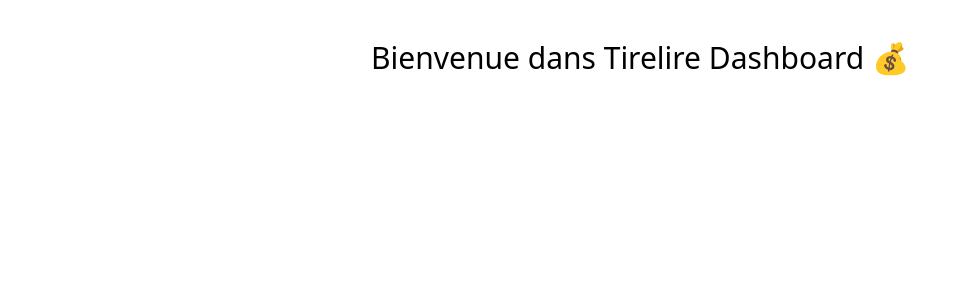
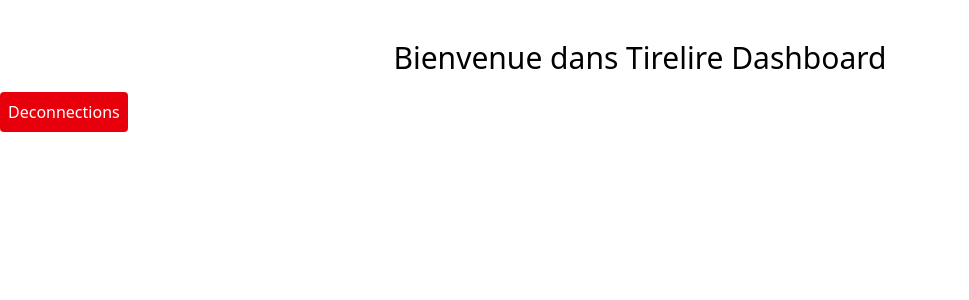
Before and after one commit to Sahnoun122/dart-ldarna, a React (Vite) app: page /dashboard-tirelire in a window 1280 px wide. Shown: the top 300 px of the page, without its empty margins (0-969 px from the left). Built offline with nearby package versions, Linux system fonts and the light colour scheme; no server answers.

Commit message:
feat: ajouter logout

```diff
--- a/src/context/AuthContext.jsx
+++ b/src/context/AuthContext.jsx
@@ -29,9 +29,10 @@ export function AuthProvider ({children}){
     navigate(type === "darna" ? "/dashboard-darna" : "/dashboard-tirelire");
   };
 
-  const deconnecter = () => {
-    setUtilisateur(null);
-  };
+    const deconnecter = () => {
+      setUtilisateur(null);
+      navigate("/login");
+    };
 
   return (
     <AuthContext.Provider
--- a/src/pages/DashboardDarna.jsx
+++ b/src/pages/DashboardDarna.jsx
@@ -1,7 +1,18 @@
+
+import { useAuth } from "../context/AuthContext";
 export default function DashboardDarna() {
+
+    const {deconnecter}= useAuth();
   return (
-    <h1 className="text-3xl text-center mt-10">
-      Bienvenue dans Darna Dashboard 🎉
-    </h1>
+    <>
+      <h1 className="text-3xl text-center mt-10">
+        Bienvenue dans Darna Dashboard
+      </h1>
+
+      <button
+        onClick={deconnecter}
+        className="bg-red-600 text-white p-2 rounded mt-4"
+      >Deconnections</button>
+    </>
   );
 }
--- a/src/pages/DashboardTirelire.jsx
+++ b/src/pages/DashboardTirelire.jsx
@@ -1,7 +1,20 @@
+ import { useAuth } from "../context/AuthContext";
+
 export default function DashboardTirelire() {
+        const { deconnecter } = useAuth();
+
   return (
-    <h1 className="text-3xl text-center mt-10">
-      Bienvenue dans Tirelire Dashboard 💰
-    </h1>
+    <>
+      <h1 className="text-3xl text-center mt-10">
+        Bienvenue dans Tirelire Dashboard
+      </h1>
+
+      <button
+        onClick={deconnecter}
+        className="bg-red-600 text-white p-2 rounded mt-4"
+      >
+        Deconnections
+      </button>
+    </>
   );
 }
```
